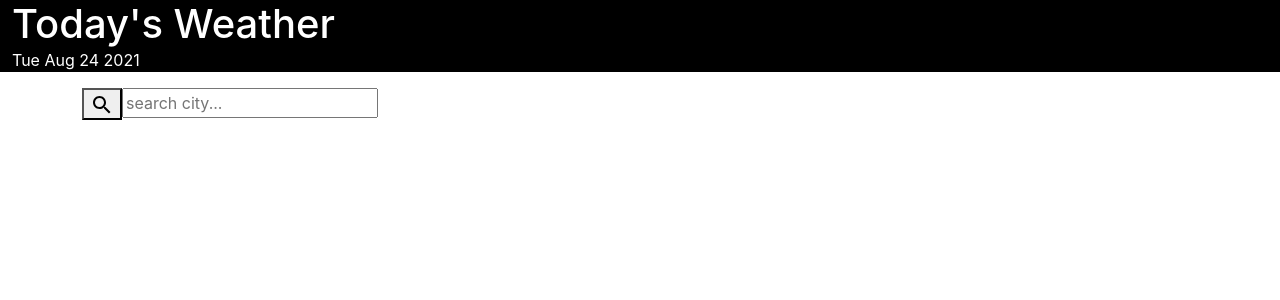
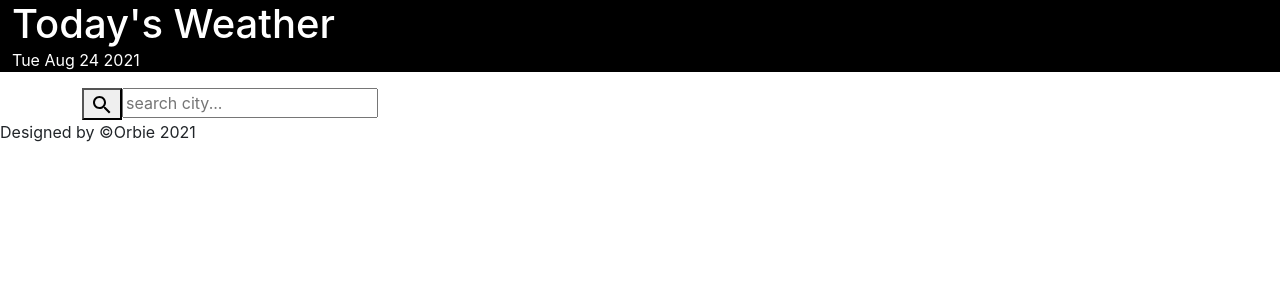
Before and after one commit to Moween/weather-app, a React (Create React App) app: page / in a window 1280 px wide. Shown: the top 300 px of the page. Built offline with nearby package versions, Linux system fonts and the light colour scheme.

Commit message:
Import footer component

```diff
--- a/src/App.js
+++ b/src/App.js
@@ -2,13 +2,15 @@ import "./App.css";
 import 'react-toastify/dist/ReactToastify.css'
 import Header from "./components/Header";
 import Main from "./components/Main";
+import Footer from "./components/Footer";
 
 function App() {
   return (
-    <div>
+    <>
       <Header />
       <Main />
-    </div>
+      <Footer />
+    </>
   );
 }
 
```
